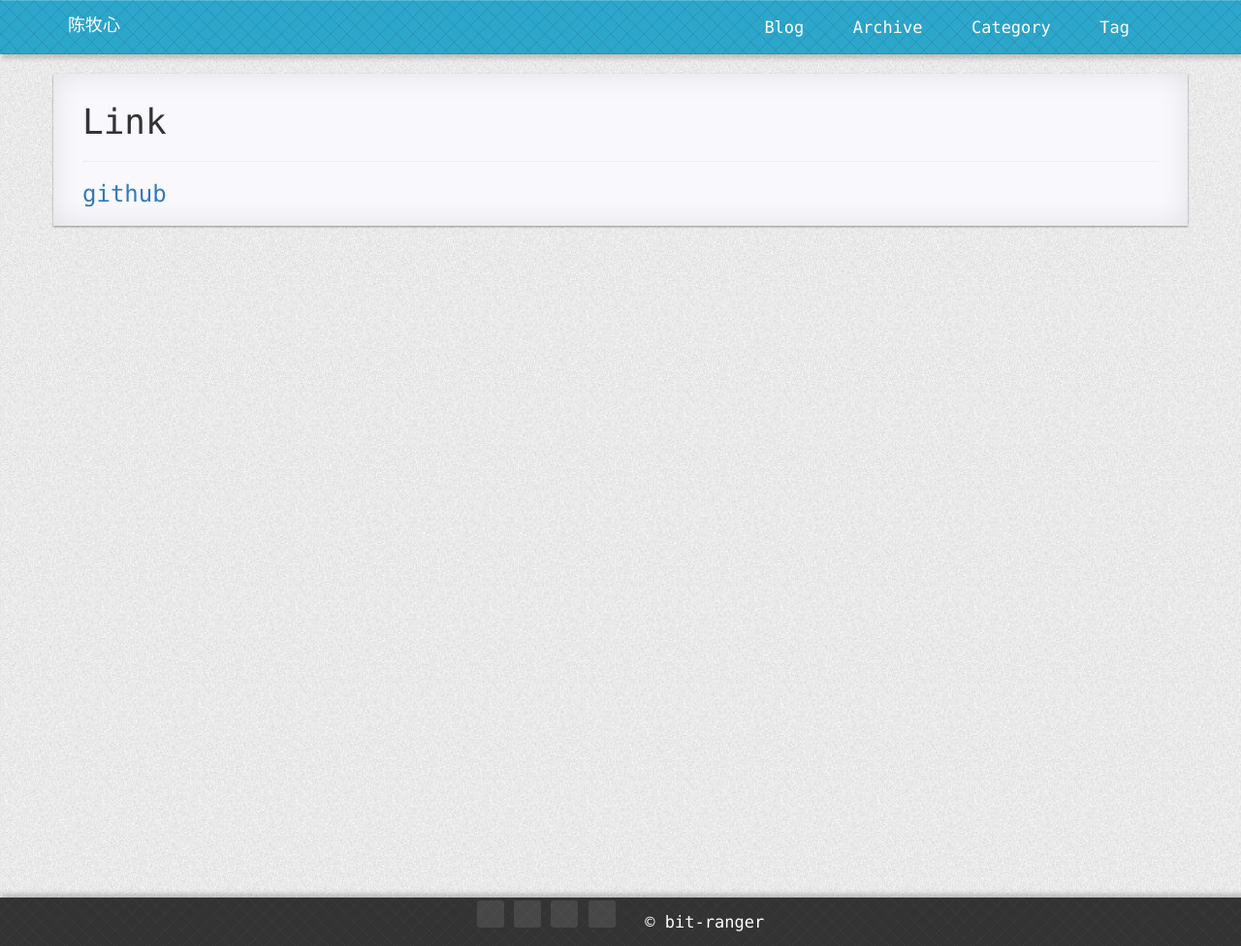
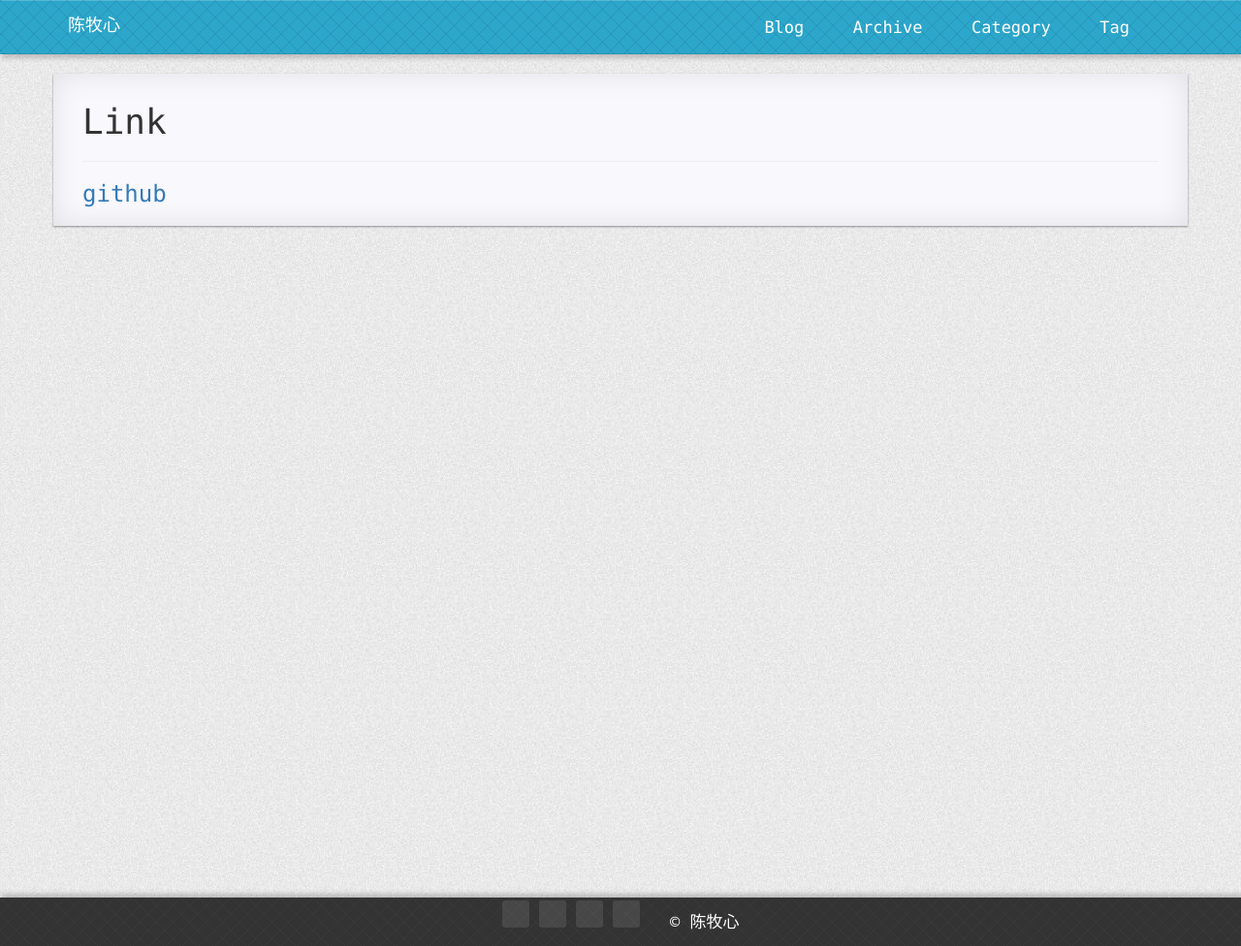
Before and after one commit to NSRFSN/NSRFSN.github.io, a Jekyll site: the page built from pages/5link-external.md, in a window 1280 px wide. Shown: the whole page at 97% size. Built offline with Jekyll 4.4.1, drawn with Linux system fonts in a browser that asks for light colours; nearby versions of some CDN libraries; comment, search, counter and statistics services are not loaded; a style sheet for code colours, icons or effects is not loaded.

Commit message:
[add]add code

```diff
--- a/_includes/footer.html
+++ b/_includes/footer.html
@@ -5,7 +5,7 @@
                 <a class="foot-item" href="{{ '/feed.xml' | prepend: site.baseurl | prepend: site.url }}" target="_blank"><span class="octicon octicon-rss"></span></a>
                 <a class="foot-item" href="{{ '/link/' | prepend: site.baseurl | prepend: site.url }}"><span class="octicon octicon-link-external"></span></a>
                 &nbsp;
-                <a href="https://github.com/bit-ranger"><span class="word-keep">&copy; bit-ranger</span></a>
+                <a href="https://github.com/nsrfsn"><span class="word-keep">&copy; 陈牧心</span></a>
         </div>
     </footer>
     <script type="text/javascript" src="https://cdn.bootcss.com/jquery/1.11.3/jquery.min.js"></script>
--- a/pages/5link-external.md
+++ b/pages/5link-external.md
@@ -6,4 +6,4 @@ icon: octicon-link-external
 
 ---
 
-### [github](https://github.com/bit-ranger/blog)
+### [github](https://github.com/nsrfsn)
```
